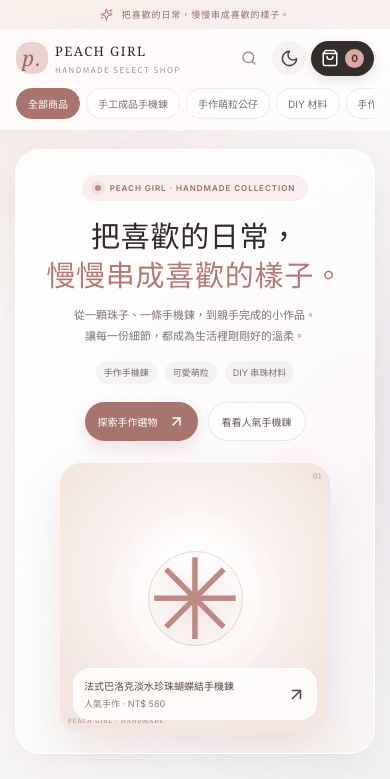
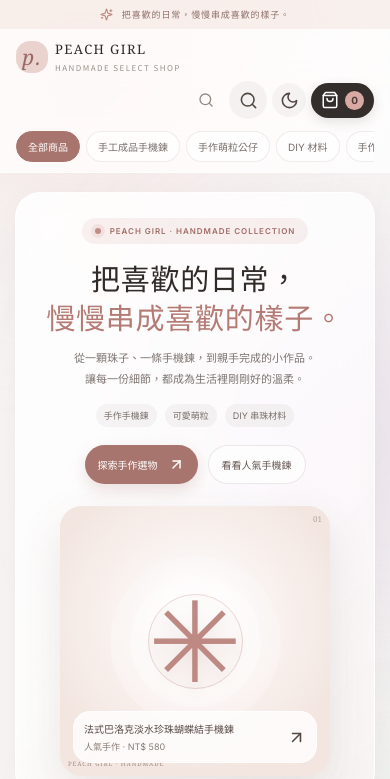
Before and after one commit to embassysubtle1g/peach-girl-store, a React (Vite) app in the folder frontend/: page / in a window 390 px wide. Shown: the top 779 px of the page. Built offline with nearby package versions, Linux system fonts and the light colour scheme.

Commit message:
Restore mobile search and product review details

```diff
--- a/frontend/src/App.jsx
+++ b/frontend/src/App.jsx
@@ -61,6 +61,8 @@ function ProductDialog({ product, onClose, onAdd }) {
           <div className="dialog-price">NT$ {money(product.price)} {product.originalPrice > product.price && <del>NT$ {money(product.originalPrice)}</del>}</div>
           <p className="dialog-description">{product.description}</p>
           {product.specsInfo && <div className="spec-note">{product.specsInfo}</div>}
+          {product.rating && <div className="review-summary"><span>★★★★★</span><strong>{product.rating.toFixed(1)}</strong><small>{product.reviewCount || 0} 則評價 · 已售 {product.soldCount || 0}</small></div>}
+          {product.reviews?.length > 0 && <div className="review-list"><strong>買家分享</strong>{product.reviews.slice(0, 2).map((review, i) => <div className="review-item" key={i}><div><b>{review.user}</b><small>{review.date}</small><span>{'★'.repeat(review.rating)}</span></div><p>{review.comment}</p></div>)}</div>}
           {product.variants?.map((group, i) => <fieldset className="variant-group" key={group.name}>
             <legend>{group.name}</legend>
             <div className="variant-options">{group.options.map(option => <button type="button" key={option} className={variant[i] === option ? 'variant active' : 'variant'} onClick={() => setVariant(v => ({ ...v, [i]: option }))}>{option}</button>)}</div>
@@ -169,11 +171,13 @@ export default function App() {
       <nav className="main-nav">{categories.map(c => <button key={c.id} className={category === c.id && !onlyWishlist ? 'nav-active' : ''} onClick={() => { setCategory(c.id); setOnlyWishlist(false); }}>{c.label}</button>)}</nav>
       <div className="header-actions">
         <div className="header-search"><Search size={16} /><input placeholder="搜尋手作選物..." value={search} onChange={e => setSearch(e.target.value)} /></div>
+        <button className="mobile-search-toggle icon-button" onClick={() => setShowSearch(v => !v)} aria-label="開啟搜尋"><Search size={19} /></button>
         <button className="icon-button theme-button" onClick={() => setDark(v => !v)} aria-label="切換深淺色">{dark ? <Sun size={19} /> : <Moon size={19} />}</button>
         <button className="bag-button" onClick={() => setCartOpen(true)}><ShoppingBag size={18} /><span>購物袋</span><b>{count}</b></button>
       </div>
       <div className="mobile-category-nav">{categories.map(c => <button key={c.id} className={category === c.id && !onlyWishlist ? 'active' : ''} onClick={() => { setCategory(c.id); setOnlyWishlist(false); }}>{c.label}</button>)}</div>
     </header>
+    {showSearch && <div className="mobile-search-strip"><Search size={17} /><input autoFocus placeholder="搜尋喜歡的手作商品..." value={search} onChange={e => setSearch(e.target.value)} /><button onClick={() => { setSearch(''); setShowSearch(false); }} aria-label="清除搜尋"><X size={17} /></button></div>}
 
     <main className="page-content" id="top">
       <section className="hero glass-card">
```
